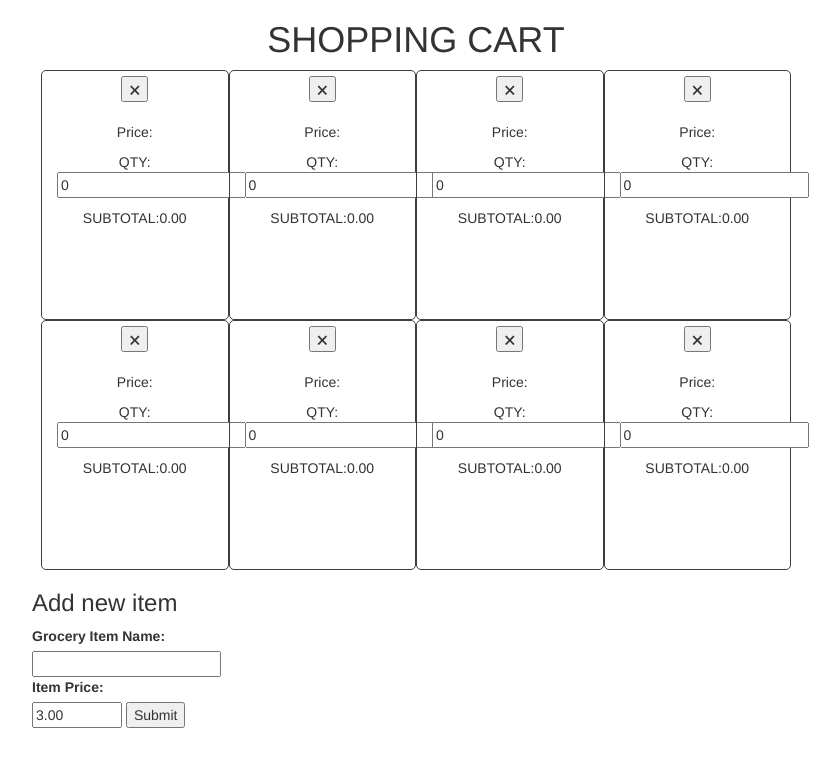
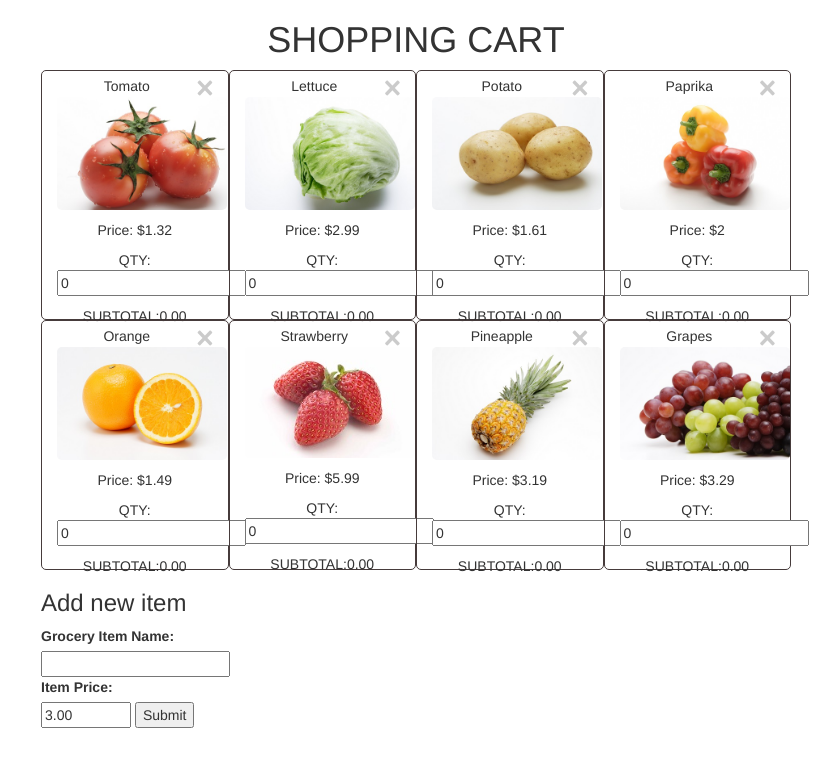
Before and after one commit to aihubrel/shoppingCart, a plain HTML site: page index.html in a window 1280 px wide. Shown: the whole page, without its empty margins (224-1064 px from the left). Drawn offline with nearby package versions, Linux system fonts and the light colour scheme.

Commit message:
updating images, js, html

```diff
--- a/css/style.css
+++ b/css/style.css
@@ -14,7 +14,11 @@ body {
     border-radius: 5px;
 }
 
-
+.main img{
+    width: 170px;
+    margin-bottom: 10px;
+    border-radius: 5px;
+}
 
 .newItem {
     width: 60%;
--- a/index.html
+++ b/index.html
@@ -20,78 +20,86 @@
 
       <div class="container-fluid ">
         <div class="row items">
-          <div class="main col-6 col-md-3 ">
-            <button>&#x1F5D9</button>
+            <div class="main col-6 col-md-3 tomato">
+              <p class="itemName" style="display: inline">Tomato</p>
+              <button id="tomato" class="close" style="display: inline" onclick="close(this.id)">&#x1F5D9</button>
               <br>
-            <img src="">
-            <p>Price: </p>
-            <p>QTY:<input  type="text" inputmode="numeric" oninput="this.value = this.value.replace(/\D+/g, '')" class ="quantity" min="0" max="100" value ="0"/></p>
-            <p>SUBTOTAL:<span class = "subtotal">0.00</span></p>
+              <img src="images/tomato.jpg">
+              <p>Price: <span class="item-price" id="tomatoPrice"></span></p>
+              <p>QTY:<input  type="text" inputmode="numeric" oninput="this.value = this.value.replace(/\D+/g, '')" class ="quantity" id="tomatoQty" name="tomatoQty" min="0" max="100" value ="0"/></p>
+              <p>SUBTOTAL:<span class = "subtotal" id="tomatoSub">0.00</span></p>
             </div>
 
-          <div class="main col-6 col-md-3 ">
-            <button>&#x1F5D9</button>
+            <div class="main col-6 col-md-3 lettuce">
+              <p class="itemName" style="display: inline">Lettuce</p>
+              <button id = "lettuce" class="close" style="display: inline">&#x1F5D9</button>
               <br>
-            <img src="">
-            <p>Price: </p>
-            <p>QTY:<input  type="text" inputmode="numeric" oninput="this.value = this.value.replace(/\D+/g, '')" class ="quantity" min="0" max="100" value ="0"/></p>
-            <p>SUBTOTAL:<span class = "subtotal">0.00</span></p>
+              <img src="images/lettuce.jpg">
+              <p>Price: <span class="item-price" id="lettucePrice"></span></p>
+              <p>QTY:<input  type="text" inputmode="numeric" oninput="this.value = this.value.replace(/\D+/g, '')"  class ="quantity" id="lettuceQty" name="lettuceQty" min="0" max="100" value ="0"/></p>
+              <p>SUBTOTAL:<span class = "subtotal" id="lettuceSub">0.00</span></p>
             </div>
 
-          <div class="main col-6 col-md-3 ">
-            <button>&#x1F5D9</button>
+            <div class="main col-6 col-md-3 potato">
+              <p class="itemName" style="display: inline">Potato</p>
+              <button id = "potato" class="close" style="display: inline">&#x1F5D9</button>
               <br>
-            <img src="">
-            <p>Price: </p>
-            <p>QTY:<input  type="text" inputmode="numeric" oninput="this.value = this.value.replace(/\D+/g, '')" class ="quantity" min="0" max="100" value ="0"/></p>
-            <p>SUBTOTAL:<span class = "subtotal">0.00</span></p>
+              <img src="images/potato.jpg">
+              <p>Price: <span class="item-price" id="potatoPrice"></span></p>
+              <p>QTY:<input  type="text" inputmode="numeric" oninput="this.value = this.value.replace(/\D+/g, '')"  class ="quantity" type="number" id="potatoQty" name="potatoQty" min="0" max="100" value ="0" /></p>
+              <p>SUBTOTAL:<span class = "subtotal" id="potatoSub">0.00</span></p>
             </div>
 
-          <div class="main col-6 col-md-3 ">
-            <button>&#x1F5D9</button>
+            <div class="main col-6 col-md-3 paprika">
+              <p class="itemName" style="display: inline">Paprika</p>
+              <button id = "paprika" class="close" style="display: inline">&#x1F5D9</button>
               <br>
-            <img src="">
-            <p>Price: </p>
-            <p>QTY:<input  type="text" inputmode="numeric" oninput="this.value = this.value.replace(/\D+/g, '')" class ="quantity" min="0" max="100" value ="0"/></p>
-            <p>SUBTOTAL:<span class = "subtotal">0.00</span></p>
+              <img src="images/paprika.jpg">
+              <p>Price: <span class="item-price" id="paprikaPrice"></span></p>
+              <p>QTY:<input  type="text" inputmode="numeric" oninput="this.value = this.value.replace(/\D+/g, '')"  class ="quantity" type="number" id="paprikaQty" name="paprikaQty" min="0" max="100" value ="0"/></p>
+              <p>SUBTOTAL:<span class = "subtotal" id="paprikaSub">0.00</span></p>
             </div>
 
-          <div class="main col-6 col-md-3 ">
-            <button>&#x1F5D9</button>
+            <div class="main col-6 col-md-3 orange">
+              <p class="itemName" style="display: inline">Orange</p>
+              <button id="orange" class="close" style="display: inline">&#x1F5D9</button>
               <br>
-            <img src="">
-            <p>Price: </p>
-            <p>QTY:<input  type="text" inputmode="numeric" oninput="this.value = this.value.replace(/\D+/g, '')" class ="quantity" min="0" max="100" value ="0"/></p>
-            <p>SUBTOTAL:<span class = "subtotal">0.00</span></p>
+              <img src="images/orange.jpg">
+              <p>Price: <span  class="item-price" id="orangePrice"></span></p>
+              <p>QTY:<input  type="text" inputmode="numeric" oninput="this.value = this.value.replace(/\D+/g, '')"   class ="quantity"type="number" id="orangeQty" name="orangeQty" min="0" max="100" value ="0"/></p>
+              <p>SUBTOTAL:<span class = "subtotal" id="orangeSub">0.00</span></p>
             </div>
 
-          <div class="main col-6 col-md-3 ">
-            <button>&#x1F5D9</button>
+            <div class="main col-6 col-md-3 strawberry">
+              <p class="itemName" style="display: inline">Strawberry</p>
+              <button id="strawberry" class="close" style="display: inline">&#x1F5D9</button>
               <br>
-            <img src="">
-            <p>Price: </p>
-            <p>QTY:<input  type="text" inputmode="numeric" oninput="this.value = this.value.replace(/\D+/g, '')" class ="quantity" min="0" max="100" value ="0"/></p>
-            <p>SUBTOTAL:<span class = "subtotal">0.00</span></p>
+              <img src="images/strawberry.jpg">
+              <p>Price: <span  class="item-price" id="strawberryPrice"></span></p>
+              <p>QTY:<input  type="text" inputmode="numeric" oninput="this.value = this.value.replace(/\D+/g, '')"  class ="quantity" type="number" id="strawberryQty" name="strawberryQty" min="0" max="100" value ="0"/></p>
+              <p>SUBTOTAL:<span class = "subtotal" id="strawberrySub">0.00</span></p>
             </div>
 
-          <div class="main col-6 col-md-3 ">
-            <button>&#x1F5D9</button>
+            <div class="main col-6 col-md-3 pineapple">
+              <p class="itemName" style="display: inline">Pineapple</p>
+              <button id = "pineapple" class="close" style="display: inline">&#x1F5D9</button>
               <br>
-            <img src="">
-            <p>Price: </p>
-            <p>QTY:<input  type="text" inputmode="numeric" oninput="this.value = this.value.replace(/\D+/g, '')" class ="quantity" min="0" max="100" value ="0"/></p>
-            <p>SUBTOTAL:<span class = "subtotal">0.00</span></p>
+              <img src="images/pineapple.jpg">
+              <p>Price: <span class="item-price" id="pineapplePrice"></span></p>
+              <p>QTY:<input  type="text" inputmode="numeric" oninput="this.value = this.value.replace(/\D+/g, '')"  class ="quantity" type="number" id="pineappleQty" name="pineappleQty" min="0" max="100" value ="0"/></p>
+              <p>SUBTOTAL:<span class = "subtotal" id="pineappleSub">0.00</span></p>
             </div>
 
-          <div class="main col-6 col-md-3 ">
-            <button>&#x1F5D9</button>
+            <div class="main col-6 col-md-3 grapes">
+              <P class="itemName" style="display: inline">Grapes</P>
+              <button id= "grapes" class="close" style="display: inline">&#x1F5D9</button>
               <br>
-            <img src="">
-            <p>Price: </p>
-            <p>QTY:<input  type="text" inputmode="numeric" oninput="this.value = this.value.replace(/\D+/g, '')" class ="quantity" min="0" max="100" value ="0"/></p>
-            <p>SUBTOTAL:<span class = "subtotal">0.00</span></p>
+              <img src="images/grapes.jpg">
+              <p>Price: <span class="item-price" id="grapePrice"></span></p>
+              <p>QTY:<input  type="text" inputmode="numeric" oninput="this.value = this.value.replace(/\D+/g, '')"  class ="quantity" type="number" id="grapeQty" name="grapeQty" min="0" max="100" value ="0"/></p>
+              <p>SUBTOTAL:<span class = "subtotal" id="grapeSub">0.00</span></p>
             </div>
-         </div>
+            <div id="last"></div>
            </div>
 
         <div class="newItem">
--- a/js/application.js
+++ b/js/application.js
@@ -0,0 +1,111 @@
+var tomatoQty = $('#tomatoQty').val();
+var lettuceQty = $('#lettuceQty').val();
+var potatoQty = $('#potatoQty').val();
+var paprikaQty = $('#paprikaQty').val();
+var orangeQty = $('#orangeQty').val();
+var strawberryQty = $('#strawberryQty').val();
+var pineappleQty = $('#pineappleQty').val();
+var grapeQty = $('#grapeQty').val();
+var eachPrice = [1.32,2.99,1.61,2.00,1.49,5.99,3.19,3.29];
+var itemName = ["Tomato", "Lettuce", "Potato", "Paprika", "Orange", "Strawberry", "Pineapple", "Grape"];
+var tomatoPrice = eachPrice[0];
+var lettucePrice = eachPrice[1];
+var potatoPrice = eachPrice[2];
+var paprikaPrice = eachPrice[3];
+var orangePrice = eachPrice[4];
+var strawberryPrice = eachPrice[5];
+var pineapplePrice = eachPrice[6];
+var grapePrice = eachPrice[7];
+
+
+var newItemName = 0;
+var newItemPrice = 0;
+var priceId =  "";
+var qtyId =  "";
+var subId = "";
+var newItemQty = 0;
+var qty = 0;
+var subtraction = 0;
+
+
+// show item prices on the page
+$(document).ready(function(){
+    document.getElementById("tomatoPrice").append("$" + tomatoPrice);
+    document.getElementById("lettucePrice").append("$" + lettucePrice);
+    document.getElementById("potatoPrice").append("$" + potatoPrice);
+    document.getElementById("paprikaPrice").append("$" + paprikaPrice);
+    document.getElementById("orangePrice").append("$" + orangePrice);
+    document.getElementById("strawberryPrice").append("$" + strawberryPrice);
+    document.getElementById("pineapplePrice").append("$" + pineapplePrice);
+    document.getElementById("grapePrice").append("$" + grapePrice);
+})
+
+// show subtotal
+$(document).on('input', function(){
+        var tomatoQty = parseFloat($("#tomatoQty").val());
+        var tomatoTotal = (tomatoQty  * tomatoPrice).toFixed(2);
+        $("#tomatoSub").text(tomatoTotal);
+
+        var lettuceQty = parseFloat($("#lettuceQty").val());
+        var lettuceTotal = (lettuceQty  * lettucePrice).toFixed(2);
+        $("#lettuceSub").text(lettuceTotal);
+
+        var potatoQty = parseFloat($("#potatoQty").val());
+        var potatoTotal = (potatoQty  * potatoPrice).toFixed(2);
+        $("#potatoSub").text(potatoTotal);
+
+        var paprikaQty = parseFloat($("#paprikaQty").val());
+        var paprikaTotal = (paprikaQty  * paprikaPrice).toFixed(2);
+        $("#paprikaSub").text(paprikaTotal);
+
+        var orangeQty = parseFloat($("#orangeQty").val());
+        var orangeTotal = (orangeQty  * orangePrice).toFixed(2);
+        $("#orangeSub").text(orangeTotal);
+
+        var strawberryQty = parseFloat($("#strawberryQty").val());
+        var strawberryTotal = (strawberryQty  * strawberryPrice).toFixed(2);
+        $("#strawberrySub").text(strawberryTotal);
+
+        var pineappleQty = parseFloat($("#pineappleQty").val());
+        var pineappleTotal = (pineappleQty  * pineapplePrice).toFixed(2);
+        $("#pineappleSub").text(pineappleTotal);
+
+        var grapesQty = parseFloat($("#grapeQty").val());
+        var grapesTotal = (grapesQty  * grapePrice).toFixed(2);
+        $("#grapeSub").text(grapesTotal);
+
+})
+
+// remove when "X" is clicked
+$(document).ready (function(){
+    $("button.close").unbind().click(function(){
+        var id = this.id;
+        var removedItem = id[0].toUpperCase() + id.slice(1);
+        for( var i = 0; i < itemName.length; i++){
+          if (itemName[i] == removedItem) {
+              itemName.splice(i, 1);
+              eachPrice.splice(i, 1);
+          }
+        }
+        $('.'+id).remove();
+        calculateTotal();
+    })
+});
+
+
+
+
+
+$(document).on('keyup', function() {
+  calculateTotal();
+});
+
+function calculateTotal() {
+  var quantity = $('.quantity');
+  var total = 0;
+    for (i = 0; i < quantity.length; i++) {
+      var subtotal = (Number($(quantity[i]).val())) * eachPrice[i];
+      total += subtotal;
+    }
+  $('#total').text(total.toFixed(2));
+}
```
Also changed, not shown: images/grapes.jpg (added), images/lettuce.jpg (added), images/orange.jpg (added), images/paprika.jpg (added), images/pineapple.jpg (added), images/potato.jpg (added), images/strawberry.jpg (added), images/tomato.jpg (added). Lines whose indentation alone changed are shown as unchanged.
